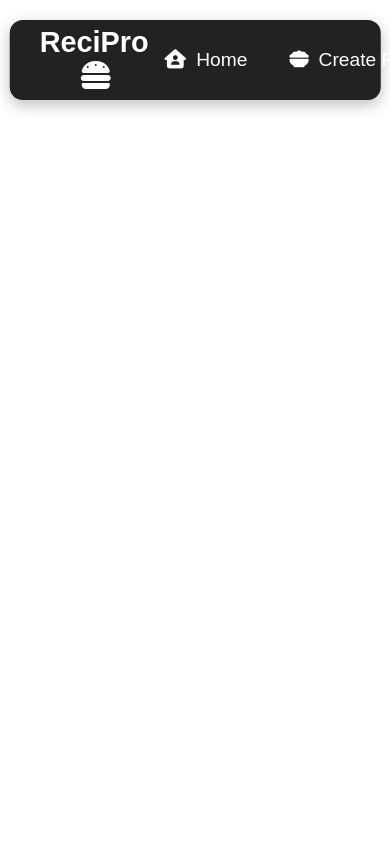
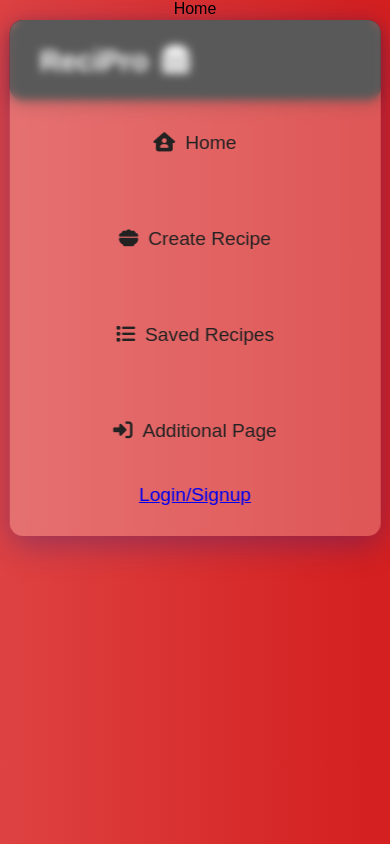
Before and after one commit to Sandeep-Abeykoon/mern-recipe-app, a React (Create React App) app in the folder client/: page / in a window 390 px wide. Built offline with nearby package versions, Linux system fonts and the light colour scheme.

Commit message:
updated the code

```diff
--- a/client/src/App.js
+++ b/client/src/App.js
@@ -1,10 +1,12 @@
 import "./style.css";
 import Navbar from "./components/navbar";
+import { Home } from "./pages/home";
 
 function App() {
   return (
   <div className="App">
     <Navbar/>
+    <Home/>
   </div>
   );
 }
--- a/client/src/components/navbar.js
+++ b/client/src/components/navbar.js
@@ -4,12 +4,24 @@ import "./navbarStyle.css";
 
 console.log(MenuData);
 class Navbar extends Component{
+
+    state = {clicked: false};
+
+    handleClick =() => {
+        this.setState({ clicked:!this.state.clicked })
+    }
+
     render(){
         return(
             <nav className="NavbarItems">
                 <h1 className="logo">
                     ReciPro <i className="fas fa-hamburger"></i>
                 </h1>
+
+                <div className="menu-icons" onClick={this.handleClick}>
+                    <i className={this.state.clicked ? "fas fa-times" : "fas fa-bars"}></i>
+                </div>
+
                 <ul className="nav-menu">
                     {MenuData.map((item, index) => {
                         return(
--- a/client/src/components/navbarStyle.css
+++ b/client/src/components/navbarStyle.css
@@ -1,4 +1,4 @@
-.NavbarItems{
+.NavbarItems {
     display: flex;
     justify-content: space-between;
     align-items: center;
@@ -15,18 +15,18 @@
     transform: translate(-50%);
 }
 
-.logo{
+.logo {
     color: #fff;
     justify-self: start;
     cursor: pointer;
 }
 
-.fas.fa-hamburger{
+.fas.fa-hamburger {
    margin-left: 0.2rem;
    font-size: 2rem;
 }
 
-.nav-menu{
+.nav-menu {
     display: grid;
     grid-template-columns: repeat(6, auto);
     grid-gap: 10px;
@@ -36,19 +36,64 @@
     justify-content: end;
 }
 
-.nav-links{
+.nav-links {
     text-decoration: none;
     color: #fff;
     padding: 0.7rem 1rem;
     white-space: nowrap;
 }
 
-.nav-links i{
+.nav-links i {
    padding-right: 10px;
 }
 
-.nav-links:hover{
+.nav-links:hover {
     background: rgb(80, 80, 238);
     border-radius: 4px;
     transition: all 0.2s ease-in-out;
 }
+
+.fa-bars,
+.fa-times {
+    color: #fff;
+}
+
+.menu-icons {
+    display: none;
+}
+
+@media screen and (max-width: 850px) {
+    .NavbarItems {
+        z-index: 99;
+    }
+
+    .nav-menu {
+       display: flex;
+       flex-direction: column;
+       justify-content: flex-start;
+       background: rgba(255, 255, 255, 0.25);
+       box-shadow: 0 8px 32px 0 rgba(31, 38, 135, 0.37);
+       backdrop-filter: blur(4px);
+       border-radius: 13px;
+       width: 100%;
+       height: auto;
+       position: absolute;
+       top: 0;
+       left: 0%;
+       align-items: stretch;
+       padding: 80px 0 30px 0;
+       margin: 0;
+    }
+
+    .nav-links {
+        display: block;
+        widows: 100%;
+        padding: 2rem 0;
+        color: #222;
+    }
+
+    .nav-links:hover {
+        background: rgba(255, 255, 255, 0.25);
+        backdrop-filter: blur(20px);
+    }
+}
--- a/client/src/pages/home.js
+++ b/client/src/pages/home.js
@@ -1,6 +1,8 @@
+import "./styles/homeStyles.css";
+
 export const Home = () => {
     return (
-        <div>
+        <div className="home">
             Home
         </div>
     );
--- /dev/null
+++ b/client/src/pages/styles/homeStyles.css
@@ -0,0 +1,11 @@
+.home {
+    width: 100%;
+    height: 100vh;
+
+    background: rgba(222, 66, 66, 66);
+    background: linear-gradient(
+        90deg,
+        rgba(222, 66, 66, 1) 0%,
+        rgba(212, 32, 32, 1) 94%
+    );
+}
```
